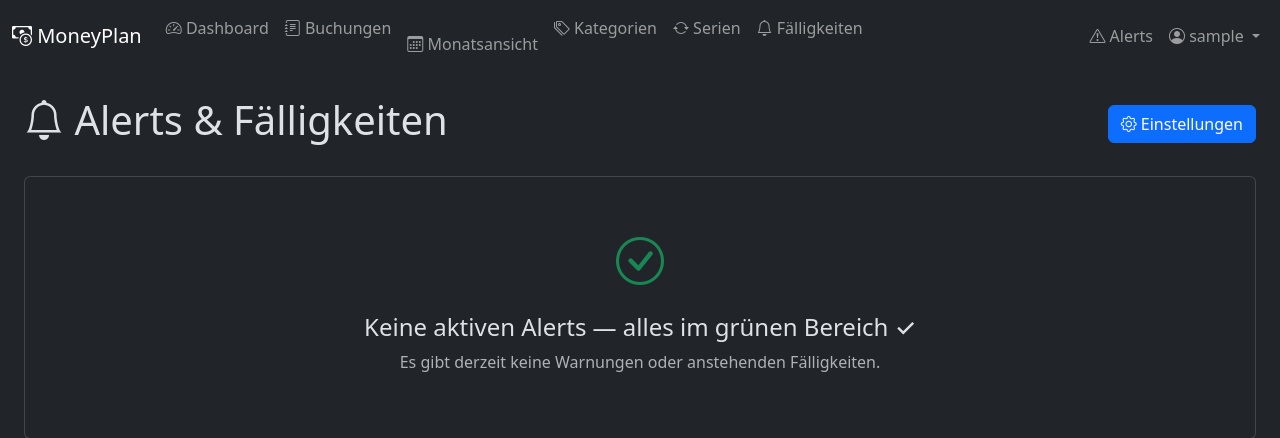
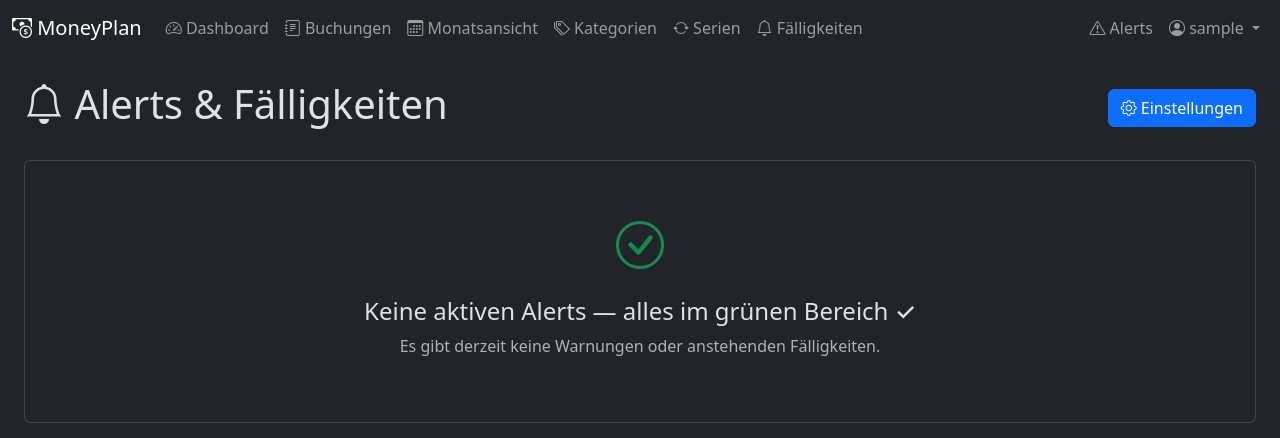
Before and after one commit to gdsanger/MoneyPlan, a Django app: page /alerts/ in a window 1280 px wide. Shown: the top 438 px of the page. Run offline with Django 4.2, Linux system fonts and the light colour scheme; the visitor is signed in with stand-in values (Sample User, id 1); data that the repository does not hold is empty; some libraries are stand-ins or nearby versions.

Commit message:
Anpassung Menü

```diff
--- a/templates/base.html
+++ b/templates/base.html
@@ -43,7 +43,6 @@
                         </a>
                     </li>
                     <li class="nav-item">
-                        <a class="nav-link" href="{% url 'category_list' %}">
                         <a class="nav-link" href="{% url 'bookings:month_view' %}">
                             <i class="bi bi-calendar3"></i> Monatsansicht
                         </a>
```
